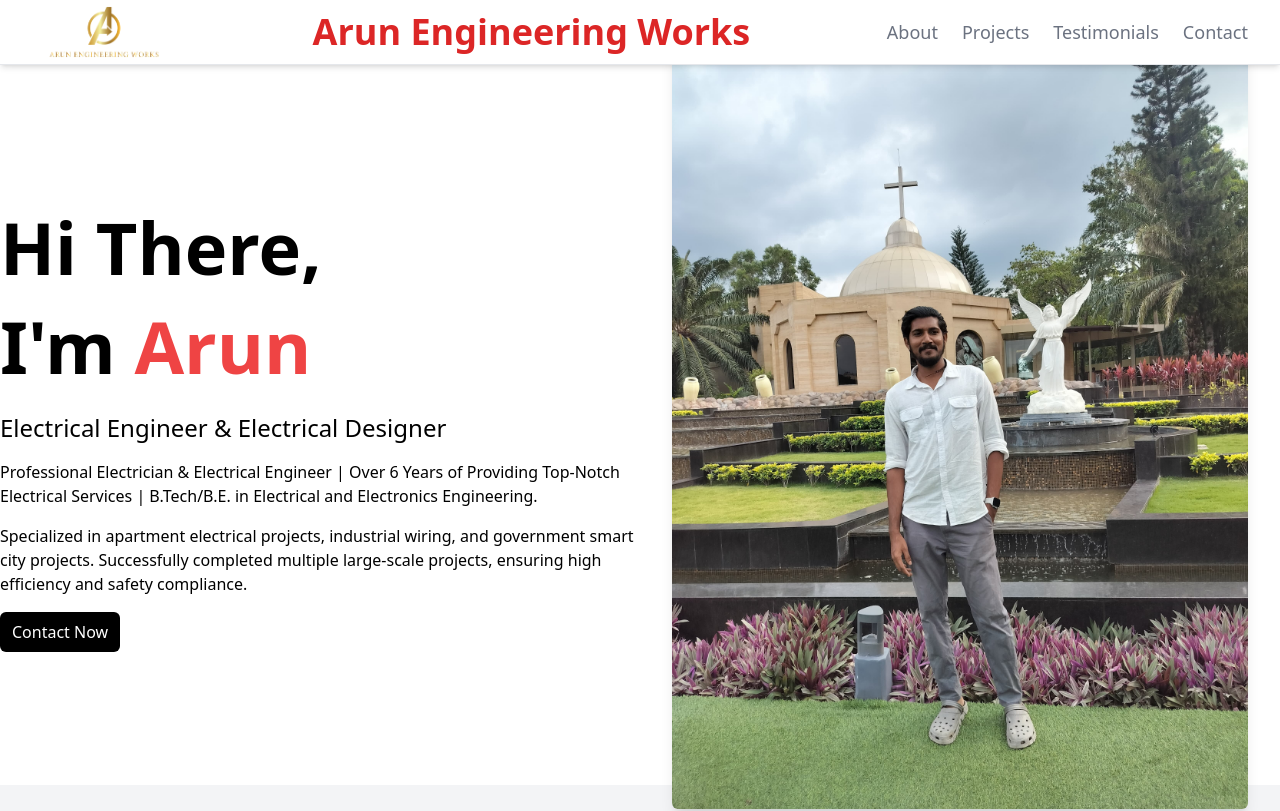
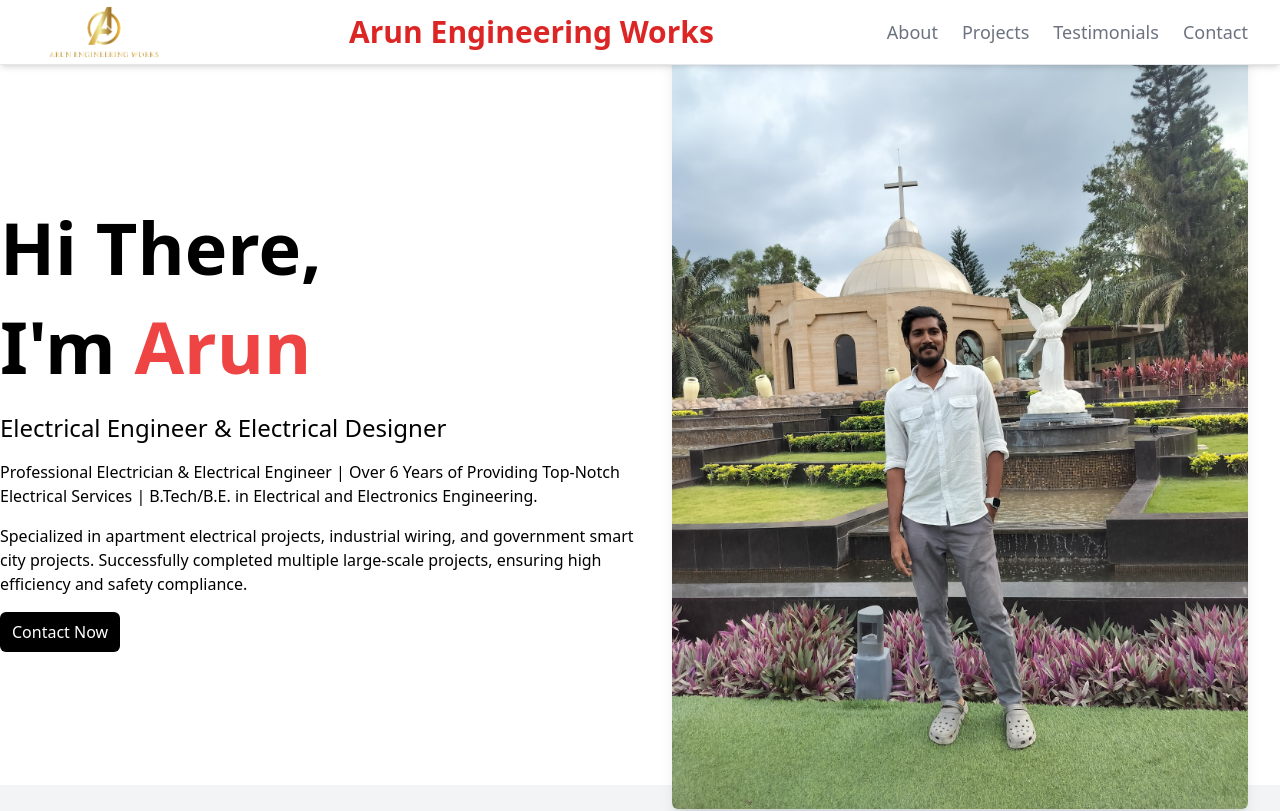
Before and after one commit to Arunsamuvel/Arun-Engineering-Works, a React (Vite) app in the folder my-project/: page / in a window 1280 px wide. Shown: the top 811 px of the page. Built offline with nearby package versions, Linux system fonts and the light colour scheme; grey boxes are pictures that could not be loaded.

Commit message:
`Added netlify attribute to Contact form and modified Title component styles`

```diff
--- a/my-project/src/component/Contact.jsx
+++ b/my-project/src/component/Contact.jsx
@@ -66,6 +66,7 @@ const Contact = () => {
 
           {/* Right Section (Form) */}
           <form
+            netlify
             onSubmit={handleSubmit}
             className="w-full md:w-1/2 bg-gray-100 rounded-lg p-10 shadow-lg"
           >
--- a/my-project/src/component/Title.jsx
+++ b/my-project/src/component/Title.jsx
@@ -2,8 +2,8 @@ import React from "react";
 
 const Title = () => {
   return (
-    <div className="text-center my-6">
-      <h1 className="text-2xl md:text-4xl font-bold text-red-600">
+    <div className="text-center my-6 px-4">
+      <h1 className="text-lg sm:text-xl md:text-3xl font-bold text-red-600 break-words leading-tight">
         Arun Engineering Works
       </h1>
     </div>
```
